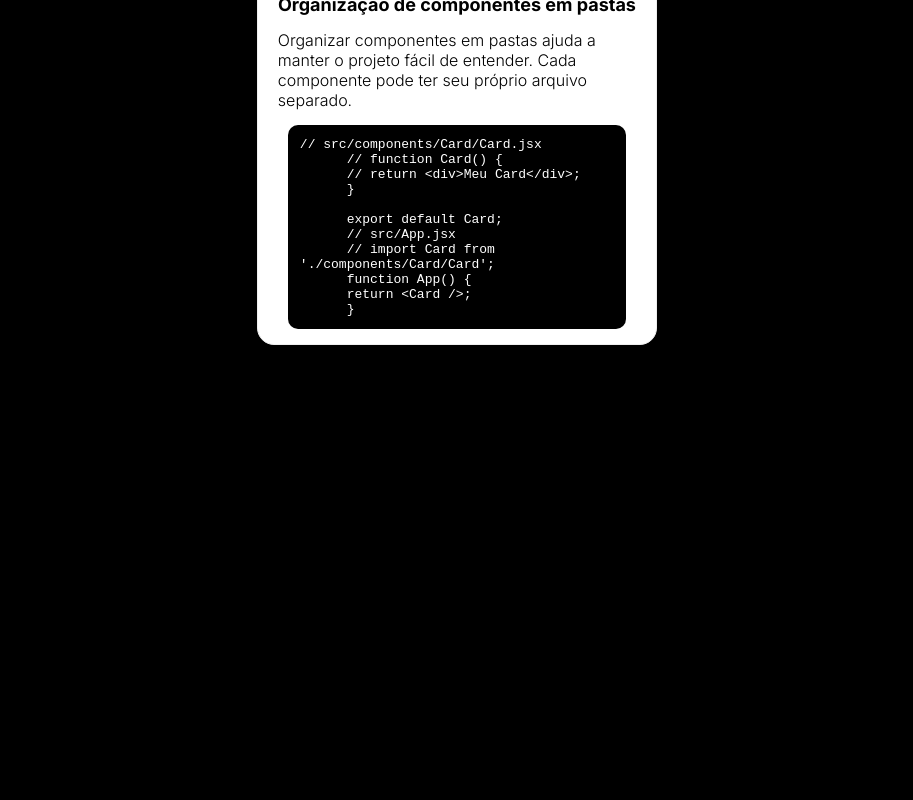
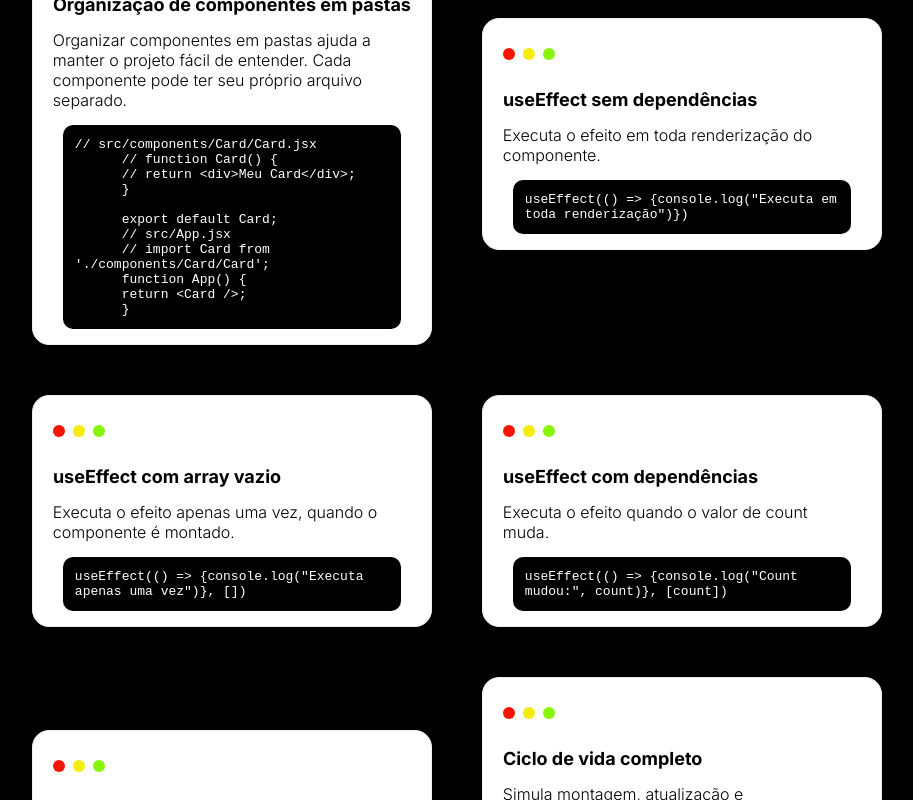
Before and after one commit to DaviNunes01001/CardsReact, a React (Vite) app: page / in a window 1280 px wide. Shown: the part 2460-3260 px from the top of the page, without its empty margins (183-1096 px from the left). Before the commit the page ends 2805 px from the top, so only its background shows below. Built offline with nearby package versions, Linux system fonts and the light colour scheme.

Commit message:
matheus me ferro denovo

```diff
--- a/src/App.jsx
+++ b/src/App.jsx
@@ -134,9 +134,47 @@ function App() {
       return <Card />;
       }`}
         />
+
+        <Card
+          Titulo="useEffect sem dependências"
+          desc="Executa o efeito em toda renderização do componente."
+          code={`useEffect(() => {console.log("Executa em toda renderização")})`}
+        />
+
+        <Card
+          Titulo="useEffect com array vazio"
+          desc="Executa o efeito apenas uma vez, quando o componente é montado."
+          code={`useEffect(() => {console.log("Executa apenas uma vez")}, [])`}
+        />
+
+        <Card
+          Titulo="useEffect com dependências"
+          desc="Executa o efeito quando o valor de count muda."
+          code={`useEffect(() => {console.log("Count mudou:", count)}, [count])`}
+        />
+
+        <Card
+          Titulo="useEffect com cleanup"
+          desc="Executa um efeito e limpa quando o componente é desmontado"
+          code={`useEffect(() => {const intervalo = setInterval(() => {console.log("Rodando);}, 1000);
+        return () => {clearInterval(intervalo);
+        console.log("Limpou)};}, []);`}
+        />
+
+        <Card
+          Titulo="Ciclo de vida completo"
+          desc="Simula montagem, atualização e desmontagem com múltiplos useEffect."
+          code={`//Montagem
+      useEffect(() => {console.log("Componente montado")}, []);
+      //Atualização
+      useEffect(() => {console.log("Componente atualizado:", count);}, [count]);
+
+      //Desmontagem
+      useEffect(() => { return () => {console.log("Componente desmontado);};}, []);`}
+        />
       </div>
     </>
-  )
+  );
 }
 
-export default App
+export default App;
```
Lines whose indentation alone changed are shown as unchanged.
